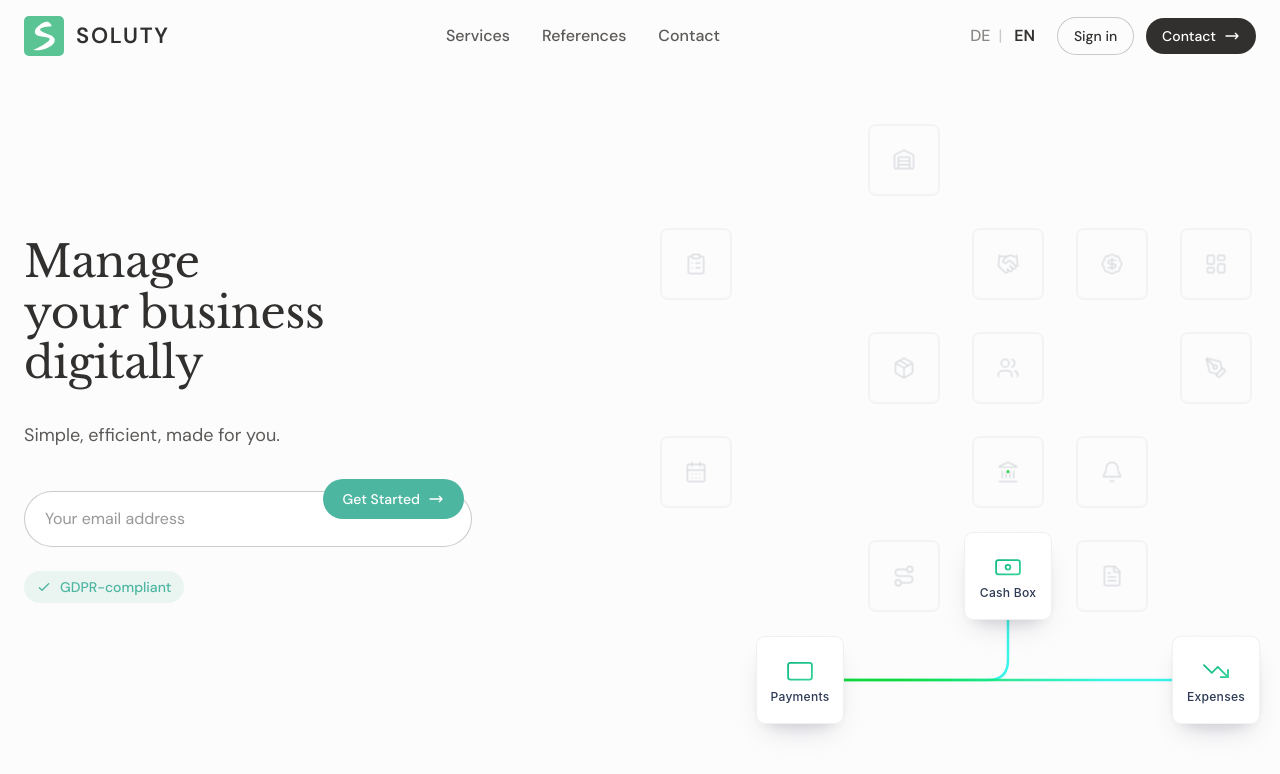
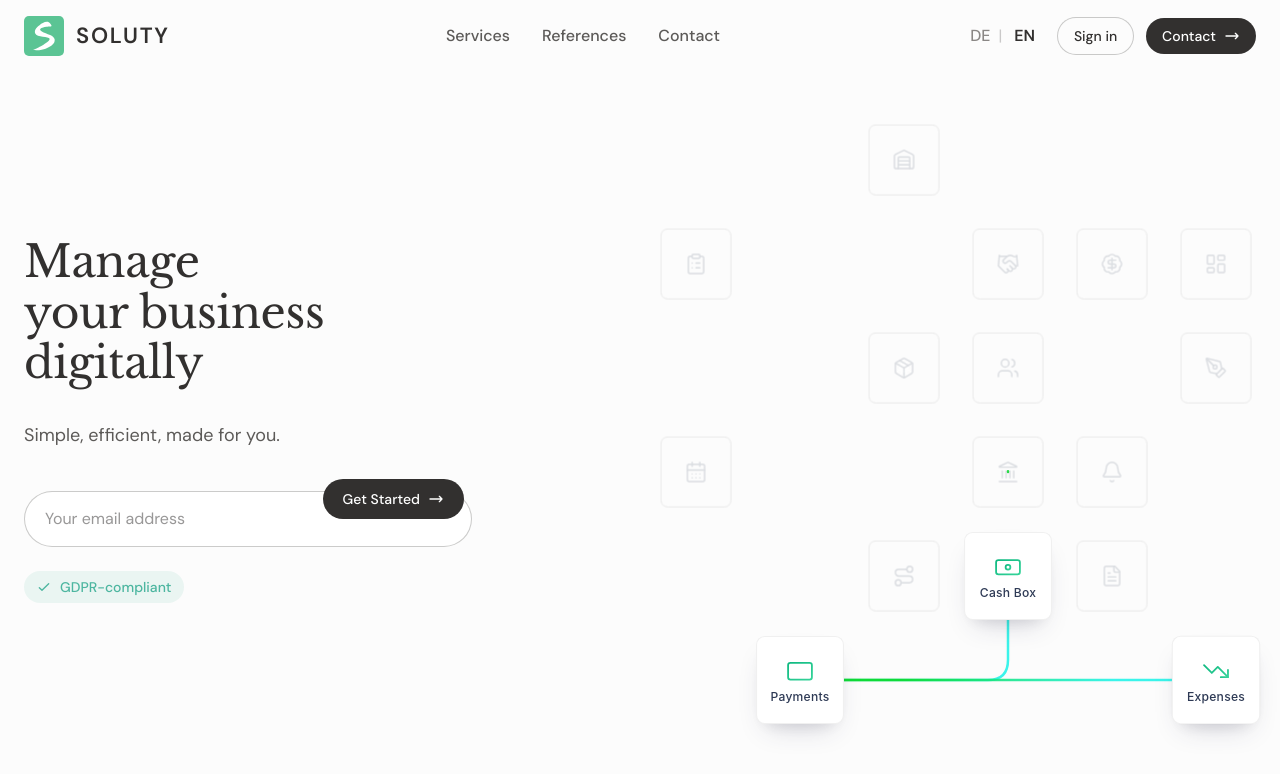
Before and after one commit to zaferkucuk/soluty-website, a Next.js app: page /en in a window 1280 px wide. Shown: the top 774 px of the page. Built offline with nearby package versions, Linux system fonts and the light colour scheme.

Commit message:
fix(hero): update email submit button to primary style (black)
- Change from brand green to primary black (#32302F)
- Consistent with Wealthsimple design system
- Hover: darker black + lift + shadow

```diff
--- a/app/[locale]/components/HeroEmailForm.tsx
+++ b/app/[locale]/components/HeroEmailForm.tsx
@@ -3,12 +3,12 @@
 import { useTranslations } from 'next-intl'
 import { useState } from 'react'
 
-// Design tokens
+// Design tokens (matching Button component)
 const COLORS = {
   textPrimary: '#32302F',
+  textInverse: '#FFFFFF',
   textMuted: '#8A8785',
   brandPrimary: '#4DB6A0',
-  brandHover: '#3DA08C',
   borderStrong: 'rgba(50, 48, 47, 0.25)',
 }
 
@@ -22,7 +22,7 @@ export function HeroEmailForm() {
         type="email"
         placeholder={t('emailPlaceholder')}
         className="
-          w-full h-14 px-5 pr-36
+          w-full h-14 px-5 pr-40
           text-base
           bg-white
           rounded-full
@@ -40,7 +40,7 @@ export function HeroEmailForm() {
           e.currentTarget.style.borderColor = COLORS.borderStrong
         }}
       />
-      {/* Submit Button inside input */}
+      {/* Submit Button inside input - Primary style (black) */}
       <button
         type="button"
         className="
@@ -49,12 +49,12 @@ export function HeroEmailForm() {
           rounded-full px-5
           text-white font-medium text-sm
           transition-all duration-200
-          focus:outline-none focus:ring-2 focus:ring-offset-2
+          focus:outline-none focus:ring-2 focus:ring-offset-2 focus:ring-[#4DB6A0]
         "
         style={{
-          backgroundColor: isHovered ? COLORS.brandHover : COLORS.brandPrimary,
+          backgroundColor: isHovered ? '#1a1918' : COLORS.textPrimary,
           transform: isHovered ? 'translateY(-50%) translateY(-1px)' : 'translateY(-50%)',
-          boxShadow: isHovered ? '0 4px 12px rgba(77, 182, 160, 0.3)' : 'none',
+          boxShadow: isHovered ? '0 4px 12px rgba(50, 48, 47, 0.2)' : 'none',
         }}
         onMouseEnter={() => setIsHovered(true)}
         onMouseLeave={() => setIsHovered(false)}
```
